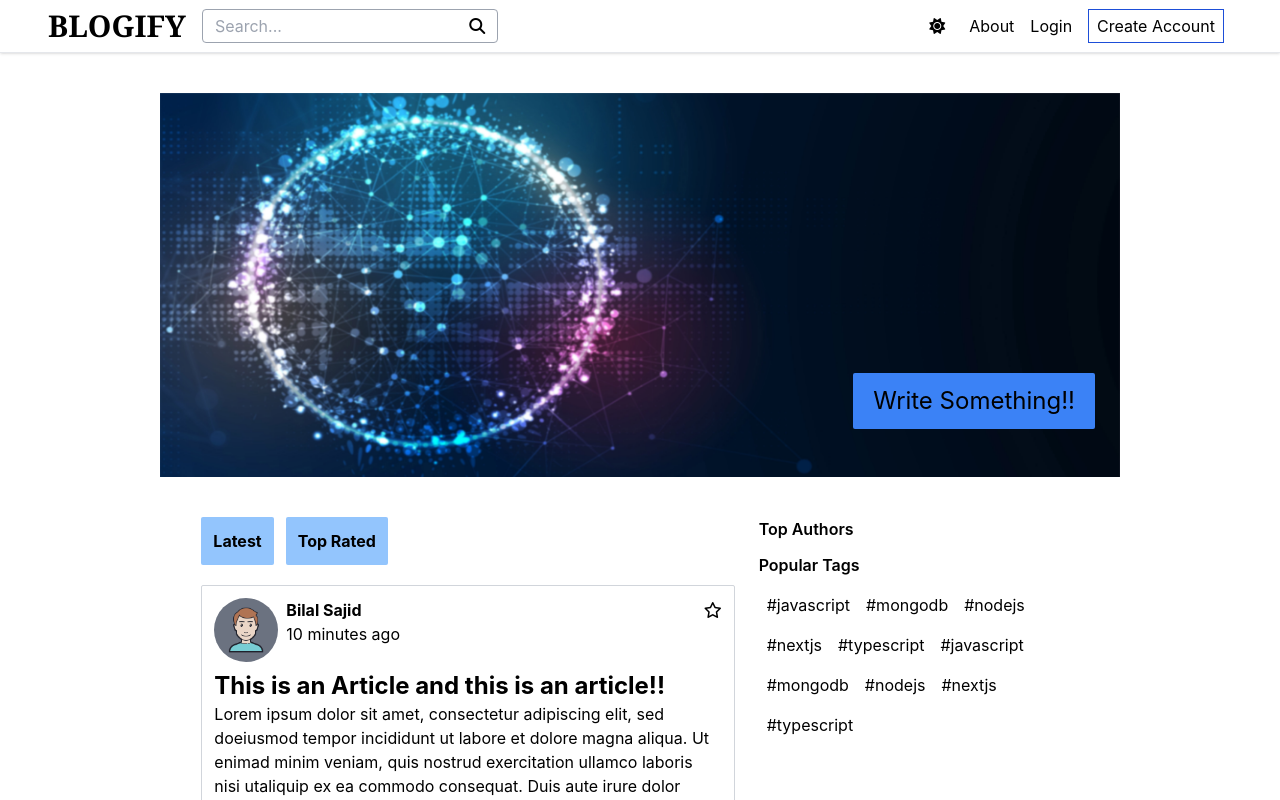
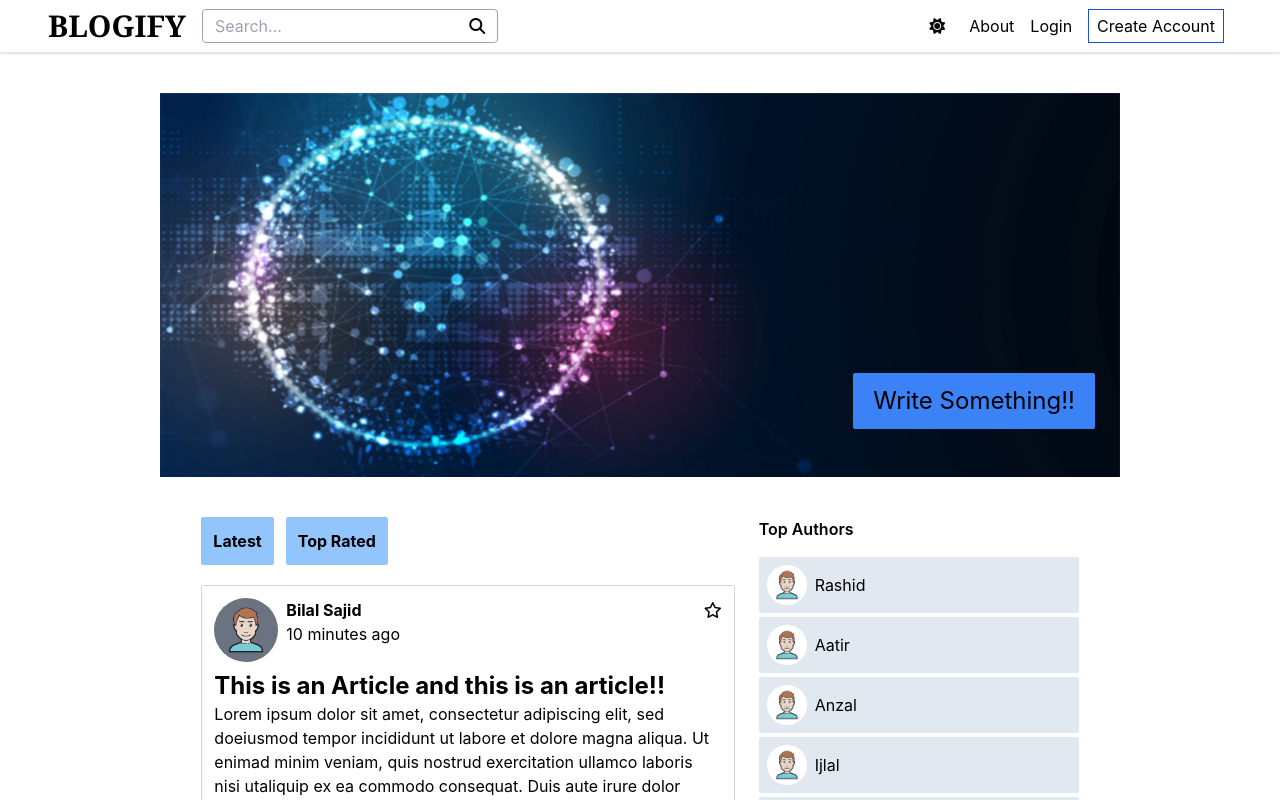
Before and after one commit to BilalSajid173/Blog-app-frontend, a React (Create React App) app: page / in a window 1280 px wide. Shown: the top 800 px of the page. Built offline with nearby package versions, Linux system fonts and the light colour scheme.

Commit message:
Add tooltip for authorinfo

```diff
--- /dev/null
+++ b/src/components/Home/AuthorInfo.js
@@ -0,0 +1,42 @@
+import { Avatar } from "@mui/material";
+import { Fragment } from "react";
+import image from "../../Images/userimg.png";
+import Button from "../UI/Button/Button";
+
+const AuthInfo = () => {
+  return (
+    <Fragment>
+      <div className="p-2 text-black text-sm font-sans dark:text-white">
+        <div className="flex flex-wrap mb-3">
+          <Avatar className="mr-2 bg-slate-400" src={image} />
+          <div className="mr-auto">
+            <h2 className="font-bold">Bilal</h2>
+            <p className="font-medium">San Francisco, California</p>
+          </div>
+          <Button className="p-1 px-3 bg-blue-400 hover:bg-blue-600 rounded-sm">
+            Follow
+          </Button>
+        </div>
+        <div>
+          <h2 className="font-semibold">Experience</h2>
+          <p className="font-normal mb-2 dark:text-gray-300">
+            Lorem ipsum dolor sit amet, consectetur adipiscing elit, sed do
+            eiusmod tempor incididunt ut labore et dolore magna aliqua. Ut enim
+            ad minim veniam, quis nostrud exercitation ullamco laboris nisi ut
+            aliquip ex ea commodo consequat.
+          </p>
+          <h2 className="font-semibold">Email</h2>
+          {/*Make email as link */}
+          <span className="dark:text-gray-300">bsajid173@gmail.com</span>
+          <h2 className="font-semibold mt-2">Education</h2>
+          <p className="font-normal dark:text-gray-300">
+            Lorem ipsum dolor sit amet, consectetur adipiscing elit, sed do
+            eiusmod tempor incididunt ut labore et dolore magna aliqua.
+          </p>
+        </div>
+      </div>
+    </Fragment>
+  );
+};
+
+export default AuthInfo;
--- a/src/components/Home/Homepage.js
+++ b/src/components/Home/Homepage.js
@@ -3,6 +3,15 @@ import image from "../../Images/hpbgimg2.jpg";
 // import image1 from "../../Images/hpbgimg.png";
 import Button from "../UI/Button/Button";
 import AllArticles from "../Article/AllArticles";
+import TopAuths from "./TopAuthors";
+
+const authors = [
+  { name: "Rashid" },
+  { name: "Aatir" },
+  { name: "Anzal" },
+  { name: "Ijlal" },
+  { name: "Faiz" },
+];
 
 const Home = () => {
   //   const isDark = localStorage.getItem("theme");
@@ -32,8 +41,9 @@ const Home = () => {
           <AllArticles />
         </div>
         <div className="sticky top-10 h-0 w-3/12 dark:text-white">
-          <div className="mb-3">
-            <h2 className="font-semibold">Top Authors</h2>
+          <div className="mb-6">
+            <h2 className="font-semibold mb-4">Top Authors</h2>
+            <TopAuths authors={authors} />
           </div>
           <div>
             <h2 className="font-semibold">Popular Tags</h2>
--- /dev/null
+++ b/src/components/Home/TopAuthors.js
@@ -0,0 +1,41 @@
+import { Avatar, Tooltip } from "@mui/material";
+import { Fragment } from "react";
+import image from "../../Images/userimg.png";
+import AuthInfo from "./AuthorInfo";
+// import makeStyles from "@mui/core/styles";
+// const useStyles = makeStyles((theme) => ({
+//   customWidth: {
+//     maxWidth: 500,
+//   },
+// }));
+const TopAuths = (props) => {
+  //   const classes = useStyles();
+  return (
+    <Fragment>
+      {props.authors.map((author) => {
+        return (
+          <Tooltip
+            componentsProps={{
+              tooltip: {
+                sx: {
+                  bgcolor: "#A5F1E9",
+                  minWidth: "25rem",
+                },
+              },
+            }}
+            title={<AuthInfo />}
+            classes={{ tooltip: "dark:bg-gray-600" }}
+            placement="left"
+          >
+            <div className="cursor-pointer flex flex-wrap items-center rounded-sm p-2 my-1 bg-slate-200 hover:bg-slate-400 dark:bg-slate-600 dark:hover:bg-slate-500">
+              <Avatar className="mr-2 bg-white" src={image} />
+              <h2>{author.name}</h2>
+            </div>
+          </Tooltip>
+        );
+      })}
+    </Fragment>
+  );
+};
+
+export default TopAuths;
```
